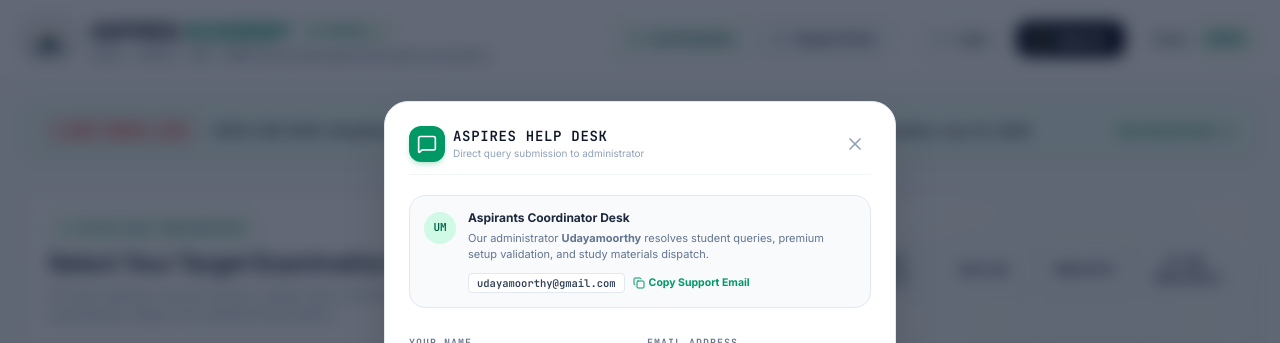
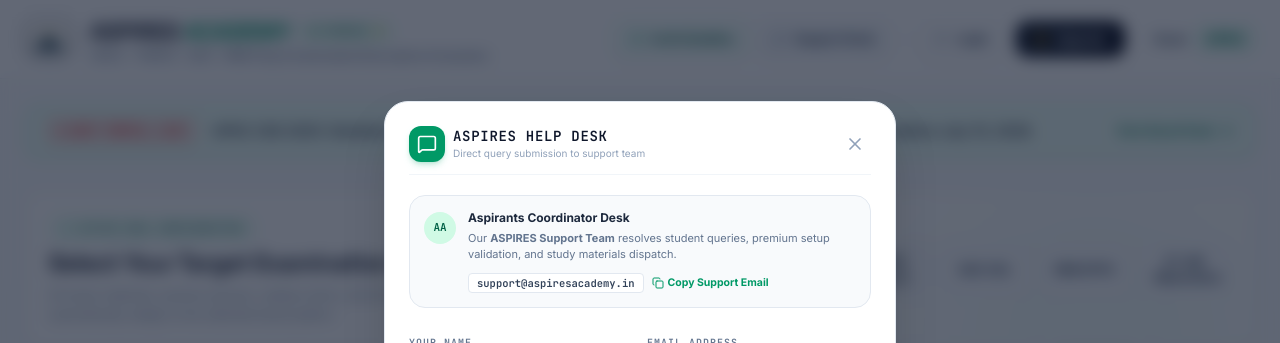
Before and after one commit to udayamoorthy-ux/AspiresAcademy, a React (Vite) app: page / in a window 1280 px wide. Both pictures are taken after a click on the button "Support Desk". Shown: the top 343 px of the page. Built offline with nearby package versions, Linux system fonts and the light colour scheme.

Commit message:
refactor: replace personal contact with support desk
Updates the platform to use the official support email and generalizes administrative references to improve professionalism and security.

```diff
--- a/src/App.tsx
+++ b/src/App.tsx
@@ -744,7 +744,7 @@
                       👑 Owner Multi-Exam WhatsApp Broadcaster Control Hub
                     </h4>
                     <p className="text-[11px] text-slate-400 font-sans">
-                      Automated 7-exam WhatsApp group dispatcher is reserved for the site owner (<code className="text-amber-300 font-mono">udayamoorthy@gmail.com</code>).
+                      Automated 7-exam WhatsApp group dispatcher is reserved for authorized platform administrators.
                     </p>
                   </div>
                 </div>
--- a/src/components/AuthModal.tsx
+++ b/src/components/AuthModal.tsx
@@ -244,16 +244,13 @@
                         <div className="flex items-center justify-between">
                           <label className="text-[10px] font-black text-amber-900 uppercase tracking-wider font-mono flex items-center gap-1">
                             <Lock className="h-3 w-3 text-amber-600" />
-                            <span>Owner Passcode Required</span>
+                            <span>Owner Security Passcode</span>
                           </label>
-                          <span className="text-[9px] font-bold text-amber-700 bg-amber-100 px-1.5 py-0.5 rounded">
-                            Passcode: ASPIRES2026 / 7890
-                          </span>
                         </div>
                         <input
                           type="password"
                           required
-                          placeholder="Enter Owner Security Passcode (e.g. ASPIRES2026)"
+                          placeholder="Enter Owner Security Passcode"
                           value={ownerPasscode}
                           onChange={(e) => setOwnerPasscode(e.target.value)}
                           className="w-full px-3 py-2 bg-white border border-amber-300 rounded-lg text-xs font-mono font-bold text-slate-900 focus:outline-none focus:border-amber-500"
--- a/src/components/ContactModal.tsx
+++ b/src/components/ContactModal.tsx
@@ -21,7 +21,7 @@
   if (!isOpen) return null;
 
   const handleCopyEmail = () => {
-    navigator.clipboard.writeText('udayamoorthy@gmail.com');
+    navigator.clipboard.writeText('support@aspiresacademy.in');
     setCopied(true);
     setTimeout(() => setCopied(false), 2000);
   };
@@ -40,7 +40,7 @@
     setLoading(true);
     setErrorMsg('');
 
-    // Simulate sending message to udayamoorthy@gmail.com
+    // Simulate sending message to support desk
     setTimeout(() => {
       const generatedTicket = 'ASP-' + Math.floor(100000 + Math.random() * 900000);
       setTicketId(generatedTicket);
@@ -59,7 +59,7 @@
       `Message:\n${message}\n\n` +
       `Best regards,\n${name}`
     );
-    window.open(`mailto:udayamoorthy@gmail.com?subject=${subject}&body=${body}`, '_blank');
+    window.open(`mailto:support@aspiresacademy.in?subject=${subject}&body=${body}`, '_blank');
   };
 
   const resetForm = () => {
@@ -90,7 +90,7 @@
             </div>
             <div>
               <h4 className="font-extrabold text-sm text-slate-900 uppercase tracking-wider font-mono">ASPIRES Help Desk</h4>
-              <p className="text-[10px] text-slate-400">Direct query submission to administrator</p>
+              <p className="text-[10px] text-slate-400">Direct query submission to support team</p>
             </div>
           </div>
           <button
@@ -104,16 +104,16 @@
         {/* Support Representative Context Banner */}
         <div className="bg-slate-50 border border-slate-200 p-3.5 rounded-2xl flex items-start gap-3 text-xs text-slate-600">
           <div className="h-8 w-8 rounded-full bg-emerald-100 text-emerald-800 font-extrabold flex items-center justify-center shrink-0 mt-0.5 text-[11px] font-mono">
-            UM
+            AA
           </div>
           <div className="space-y-1">
             <p className="font-bold text-slate-800 text-xs">Aspirants Coordinator Desk</p>
             <p className="text-slate-500 leading-normal text-[11px]">
-              Our administrator <strong>Udayamoorthy</strong> resolves student queries, premium setup validation, and study materials dispatch.
+              Our <strong>ASPIRES Support Team</strong> resolves student queries, premium setup validation, and study materials dispatch.
             </p>
             <div className="flex items-center gap-2 pt-1.5 flex-wrap">
               <span className="text-[10.5px] font-mono bg-white border border-slate-200 px-2 py-0.5 rounded text-slate-700 font-semibold select-all">
-                udayamoorthy@gmail.com
+                support@aspiresacademy.in
               </span>
               <button
                 onClick={handleCopyEmail}
@@ -136,14 +136,14 @@
             <div className="space-y-1.5">
               <h5 className="font-extrabold text-base text-slate-900 font-display">Query Submitted Successfully!</h5>
               <p className="text-xs text-slate-500 max-w-sm mx-auto leading-relaxed">
-                Thank you, your message has been logged directly for the administrator. A support coordinator will reach out to you within 12-24 hours.
+                Thank you, your message has been logged directly for the support team. A coordinator will reach out to you within 12-24 hours.
               </p>
             </div>
 
             <div className="bg-slate-50 border border-slate-200 rounded-2xl p-4 max-w-sm mx-auto space-y-1 text-center font-mono text-[11px]">
               <span className="text-slate-400 uppercase tracking-widest text-[9px] font-bold">Ticket Reference ID</span>
               <p className="text-slate-800 font-black text-sm select-all">{ticketId}</p>
-              <span className="text-emerald-600 font-bold block mt-1">Dispatched to: udayamoorthy@gmail.com</span>
+              <span className="text-emerald-600 font-bold block mt-1">Dispatched to: support@aspiresacademy.in</span>
             </div>
 
             <div className="flex gap-2.5 max-w-sm mx-auto pt-2">
```
